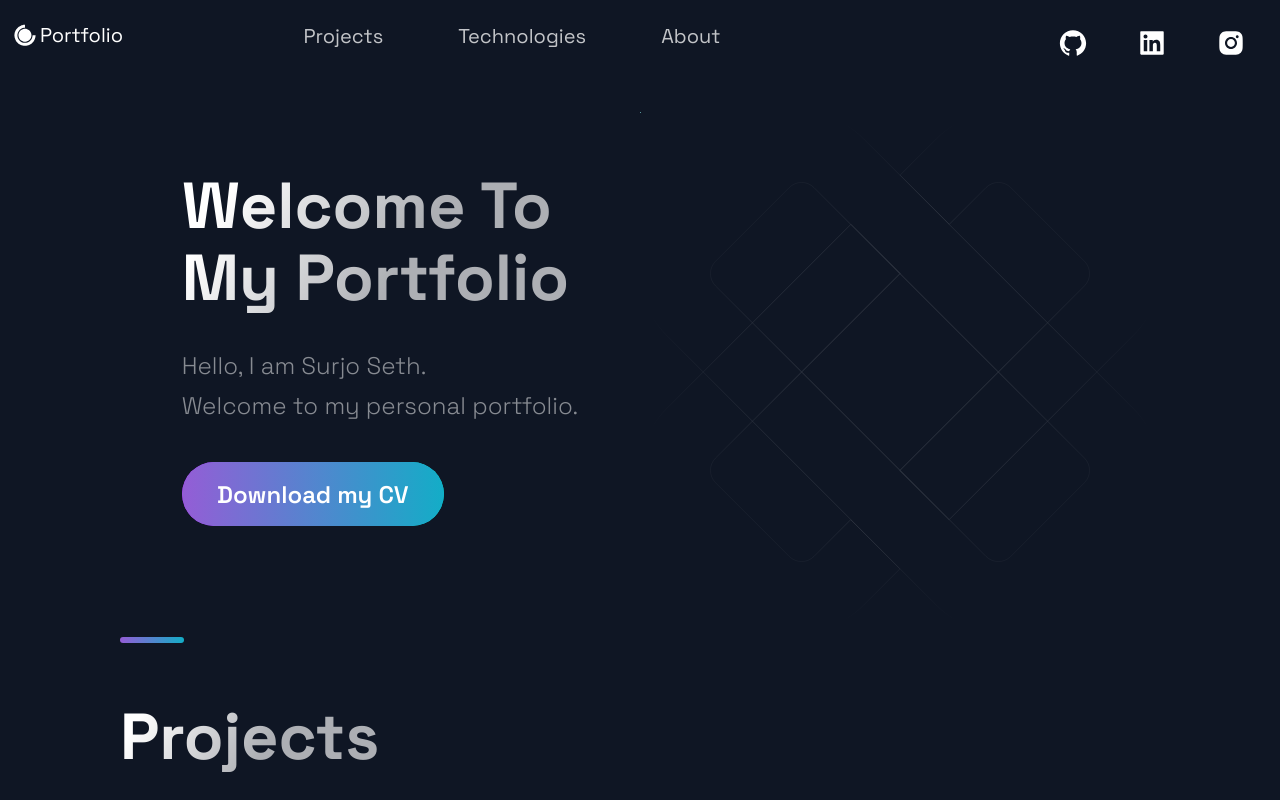
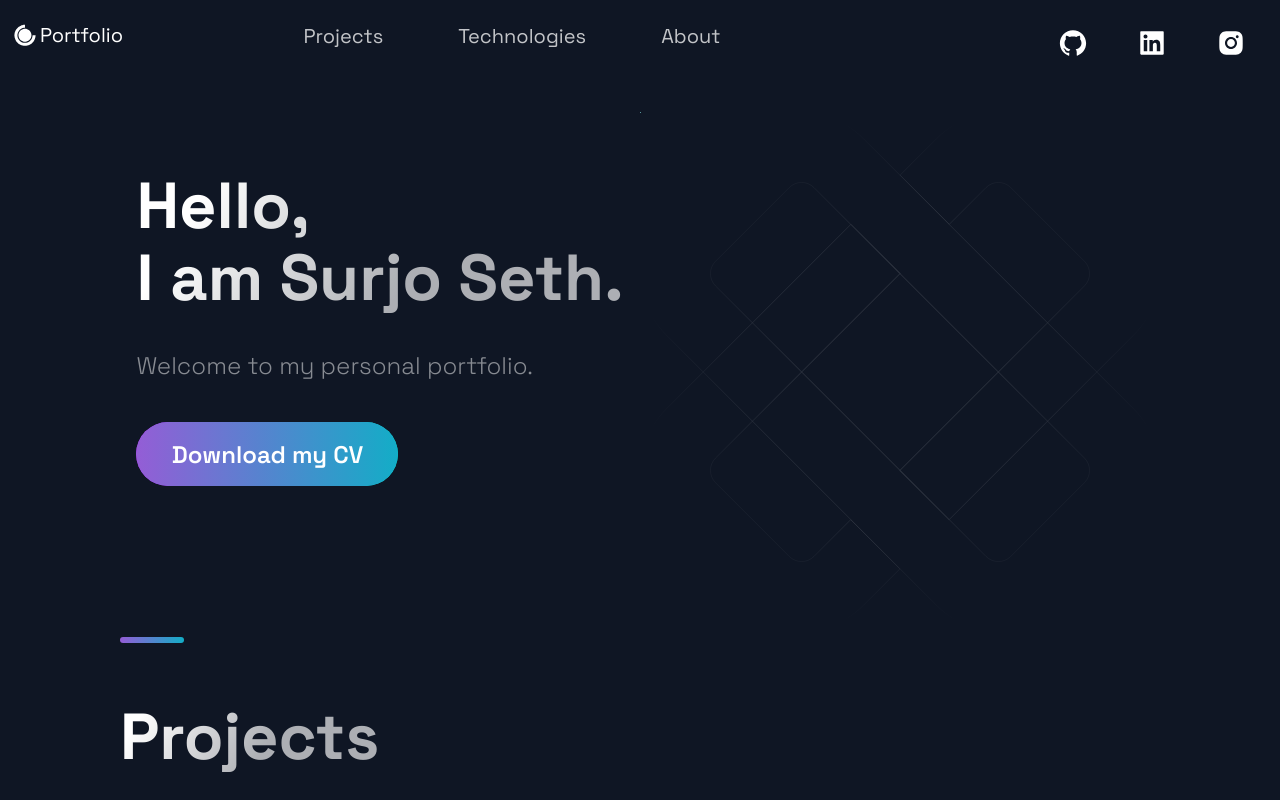
Before and after one commit to SurjoSeth/portfolio01, a Next.js app: page / in a window 1280 px wide. Shown: the top 800 px of the page. Built offline with nearby package versions, Linux system fonts and the light colour scheme.

Commit message:
Update Hero.js

```diff
--- a/src/components/Hero/Hero.js
+++ b/src/components/Hero/Hero.js
@@ -14,11 +14,10 @@ const Hero = (props) => (
   <Section row nopadding>
     <LeftSection>
       <SectionTitle main center>
-        Welcome To <br />
-        My Portfolio
-      </SectionTitle>
+        Hello,<br />
+        I am Surjo Seth.
+  </SectionTitle>
       <SectionText>
-          Hello, I am Surjo Seth. <br />
           Welcome to my personal portfolio.
       </SectionText>
       <Button onClick={saveFile}>Download my CV</Button>
```
